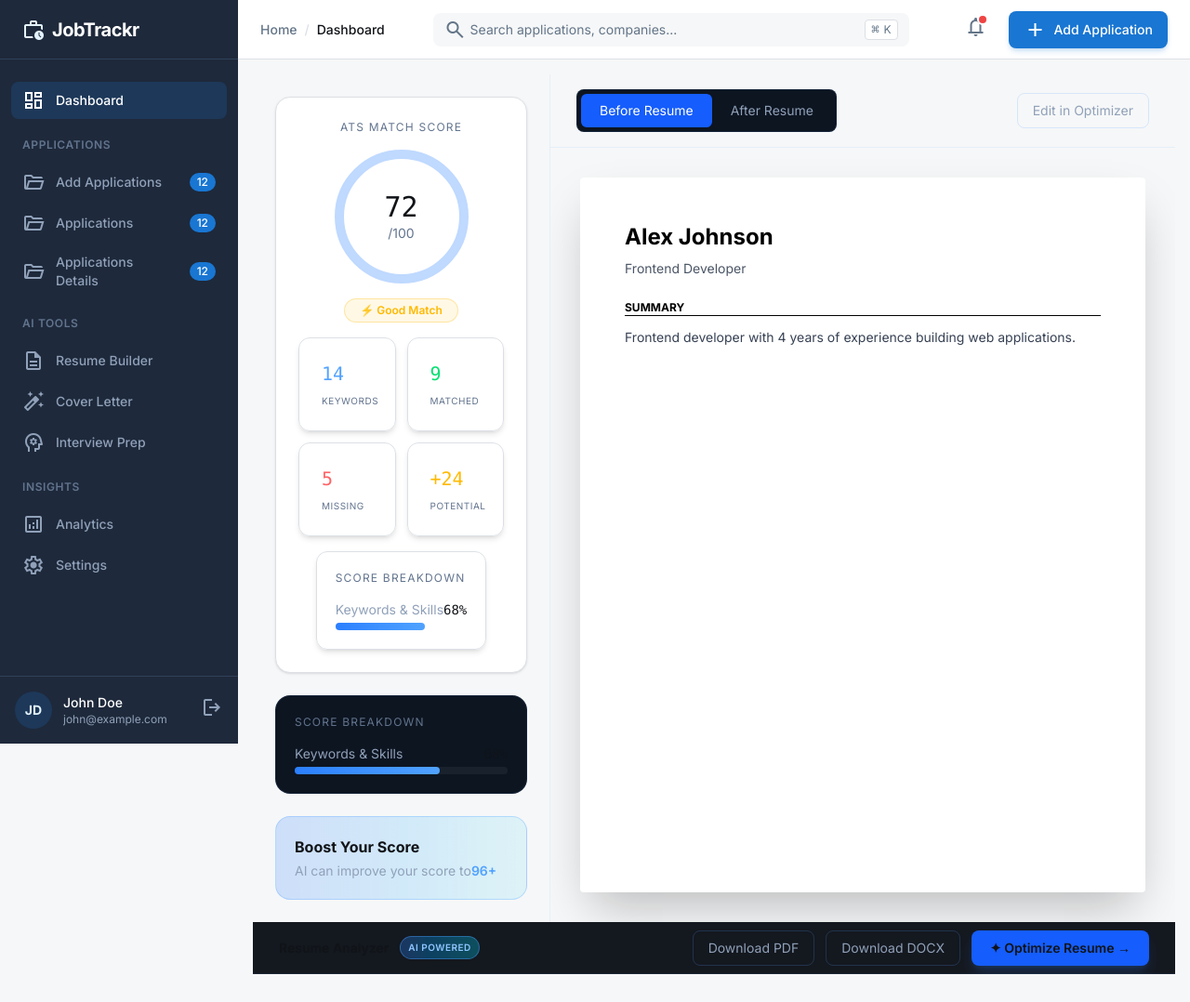
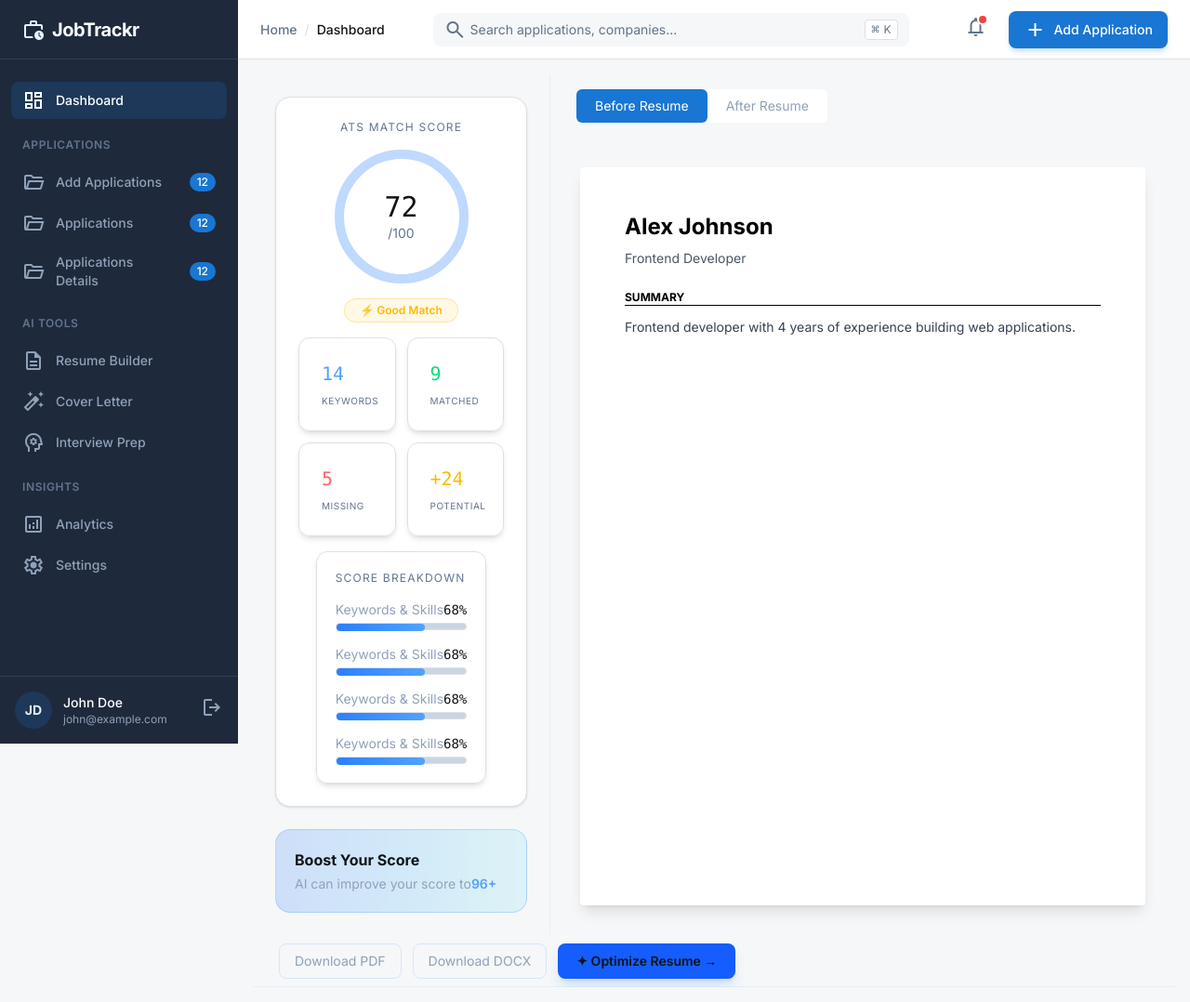
Before and after one commit to sushmasingh12/Job-Tracker, a React (Vite) app: page /optimizeResume in a window 1280 px wide. Shown: the whole page at 93% size. Built offline with nearby package versions, Linux system fonts and the light colour scheme.

Commit message:
stats card

```diff
--- a/src/Layout/Layout.jsx
+++ b/src/Layout/Layout.jsx
@@ -1,14 +1,14 @@
 import React from 'react'
 import { Outlet } from 'react-router-dom'
-import Sidebar from '../pages/navbar/Sidebar'
-import Header from '../pages/navbar/Header'
+import Sidebar from '../components/common/Sidebar'
+import Navbar from '../components/common/Navbar'
 const Layout = () => {
   return (
     <div>
         <Sidebar/>
         <div className="flex-1 lg:ml-64 flex flex-col">
 
-        <Header />
+        <Navbar />
 
         {/* Page Content */}
         <main className="flex-1 overflow-y-auto p-4">
--- /dev/null
+++ b/src/components/Dashboard/StatsCard.jsx
@@ -0,0 +1,84 @@
+import React from 'react'
+
+const StatsCard = () => {
+  return (
+    <div className="grid grid-cols-1 sm:grid-cols-2 lg:grid-cols-4 gap-6 mb-8">
+          <div className="bg-neutral-surface rounded-xl p-6 shadow-sm border border-neutral-border hover:shadow-md transition-shadow">
+            <div className="flex justify-between items-start">
+              <div>
+                <p className="text-xs font-medium text-neutral-muted">
+                  Total Applications
+                </p>
+                <h3 className="text-xl font-bold text-neutral-text mt-2">42</h3>
+              </div>
+              <div className="p-1 bg-blue-50 text-blue-600 rounded-lg">
+                <span className="material-symbols-outlined">folder_open</span>
+              </div>
+            </div>
+            <div className="mt-4 flex items-center text-xs">
+              <span className="text-neutral-muted">Lifetime total</span>
+            </div>
+          </div>
+          <div className="bg-neutral-surface rounded-xl p-6 shadow-sm border border-neutral-border hover:shadow-md transition-shadow">
+            <div className="flex justify-between items-start">
+              <div>
+                <p className="text-xs font-medium text-neutral-muted">This Week</p>
+                <h3 className="text-xl font-bold text-neutral-text mt-2">8</h3>
+              </div>
+              <div className="p-1 bg-purple-50 text-purple-600 rounded-lg">
+                <span className="material-symbols-outlined">calendar_today</span>
+              </div>
+            </div>
+            <div className="mt-4 flex items-center text-xs gap-1">
+              <span className="text-success flex items-center font-medium bg-success/10 px-1.5 py-0.5 rounded">
+                <span className="material-symbols-outlined text-sm mr-0.5">
+                  trending_up
+                </span>
+                12%
+              </span>
+              <span className="text-neutral-muted">vs last week</span>
+            </div>
+          </div>
+          <div className="bg-neutral-surface rounded-xl p-6 shadow-sm border border-neutral-border hover:shadow-md transition-shadow">
+            <div className="flex justify-between items-start">
+              <div>
+                <p className="text-xs font-medium text-neutral-muted">Interviews</p>
+                <h3 className="text-xl font-bold text-neutral-text mt-2">5</h3>
+              </div>
+              <div className="p-1 bg-orange-50 text-orange-600 rounded-lg">
+                <span className="material-symbols-outlined">
+                  video_camera_front
+                </span>
+              </div>
+            </div>
+            <div className="mt-4 flex items-center text-xs">
+              <span className="text-warning font-medium">2 scheduled soon</span>
+            </div>
+          </div>
+          <div className="bg-neutral-surface rounded-xl p-6 shadow-sm border border-neutral-border hover:shadow-md transition-shadow">
+            <div className="flex justify-between items-start">
+              <div>
+                <p className="text-xs font-medium text-neutral-muted">
+                  Response Rate
+                </p>
+                <h3 className="text-xl font-bold text-neutral-text mt-2">14%</h3>
+              </div>
+              <div className="p-1 bg-green-50 text-green-600 rounded-lg">
+                <span className="material-symbols-outlined">mark_email_read</span>
+              </div>
+            </div>
+            <div className="mt-4 flex items-center text-xs gap-1">
+              <span className="text-success flex items-center font-medium bg-success/10 px-1.5 py-0.5 rounded">
+                <span className="material-symbols-outlined text-sm mr-0.5">
+                  arrow_upward
+                </span>
+                2.1%
+              </span>
+              <span className="text-neutral-muted">vs avg</span>
+            </div>
+          </div>
+        </div>
+  )
+}
+
+export default StatsCard
--- a/src/components/ResumeBuilder/OptimizeResume.jsx
+++ b/src/components/ResumeBuilder/OptimizeResume.jsx
@@ -63,34 +63,40 @@ const OptimizeResume = () => {
               Score Breakdown
             </div>
 
-            <div>
+
               <div class="flex justify-between text-sm mb-1">
                 <span class="text-slate-400">Keywords & Skills</span>
                 <span class="font-mono">68%</span>
               </div>
-              <div class="h-2 bg-white/5 rounded-full">
+              <div class="h-2 bg-slate-300 border border-neutral-border rounded-full">
                 <div class="h-2 bg-gradient-to-r from-blue-500 to-blue-400 rounded-full w-[68%]"></div>
               </div>
-            </div>
+              <div class="flex justify-between text-sm mb-1">
+                <span class="text-slate-400">Keywords & Skills</span>
+                <span class="font-mono">68%</span>
+              </div>
+              <div class="h-2 bg-slate-300 border border-neutral-border rounded-full">
+                <div class="h-2 bg-gradient-to-r from-blue-500 to-blue-400 rounded-full w-[68%]"></div>
+              </div>
+              <div class="flex justify-between text-sm mb-1">
+                <span class="text-slate-400">Keywords & Skills</span>
+                <span class="font-mono">68%</span>
+              </div>
+              <div class="h-2 bg-slate-300 border border-neutral-border rounded-full">
+                <div class="h-2 bg-gradient-to-r from-blue-500 to-blue-400 rounded-full w-[68%]"></div>
+              </div>
+              <div class="flex justify-between text-sm mb-1">
+                <span class="text-slate-400">Keywords & Skills</span>
+                <span class="font-mono">68%</span>
+              </div>
+              <div class="h-2 bg-slate-300 border border-neutral-border rounded-full">
+                <div class="h-2 bg-gradient-to-r from-blue-500 to-blue-400 rounded-full w-[68%]"></div>
+              </div>
+
           </div>
 
           </div>
 
-          <div class="bg-[#0D1521] border border-blue-400/10 rounded-2xl p-5 space-y-4">
-            <div class="text-xs uppercase tracking-widest text-slate-500">
-              Score Breakdown
-            </div>
-
-            <div>
-              <div class="flex justify-between text-sm mb-1">
-                <span class="text-slate-400">Keywords & Skills</span>
-                <span class="font-mono">68%</span>
-              </div>
-              <div class="h-2 bg-white/5 rounded-full">
-                <div class="h-2 bg-gradient-to-r from-blue-500 to-blue-400 rounded-full w-[68%]"></div>
-              </div>
-            </div>
-          </div>
 
           <div
             onclick="goToOptimize()"
@@ -105,33 +111,28 @@ const OptimizeResume = () => {
         </div>
 
         <div class="flex-1 flex flex-col overflow-hidden">
-          <div class="flex items-center justify-between px-7 py-4 border-b border-blue-400/10">
-            <div class="flex bg-[#0D1521] border border-blue-400/10 rounded-lg p-1">
+          <div class="flex items-center justify-between  px-7 py-4 ">
+            <div class="flex bg-neutral-surface rounded-md">
               <button
-                id="btn-before"
-                onclick="switchView('before')"
-                class="px-5 py-2 text-sm rounded-md bg-blue-600 text-white"
+
+                class="px-5 py-2 text-sm rounded-md bg-primary text-white"
               >
                 Before Resume
               </button>
               <button
-                id="btn-after"
-                onclick="switchView('after')"
+
                 class="px-5 py-2 text-sm rounded-md text-slate-400"
               >
                 After Resume
               </button>
             </div>
 
-            <button class="px-4 py-2 text-sm border border-blue-400/20 rounded-lg text-slate-400">
-              Edit in Optimizer
-            </button>
           </div>
 
           <div class="flex-1 overflow-y-auto p-8 flex justify-center">
             <div
               id="beforeResume"
-              class="bg-white text-black w-full max-w-2xl p-12 shadow-2xl rounded"
+              class="bg-white text-black w-full max-w-2xl p-12 shadow-lg rounded"
             >
               <h1 class="text-2xl font-bold mb-2">Alex Johnson</h1>
               <p class="text-sm text-gray-600 mb-6">Frontend Developer</p>
@@ -158,13 +159,8 @@ const OptimizeResume = () => {
         </div>
       </div>
 
-      <nav class="flex items-center justify-between px-7 h-14 border-b border-blue-400/10 bg-[#080C14]/95 backdrop-blur-md">
-        <div class="flex items-center gap-3 text-sm font-semibold">
-          Resume Analyzer
-          <span class="text-[10px] px-2 py-1 rounded-full bg-gradient-to-r from-blue-500/30 to-cyan-400/30 border border-blue-400/40 text-blue-300 uppercase tracking-wider">
-            AI Powered
-          </span>
-        </div>
+      <div class="flex items-center justify-between px-7 h-14 border-b border-blue-400/10 ">
+
 
         <div class="flex gap-3">
           <button class="px-4 py-2 text-sm border border-blue-400/20 rounded-lg text-slate-400 hover:text-white hover:border-blue-500 transition">
@@ -182,7 +178,7 @@ const OptimizeResume = () => {
             ✦ Optimize Resume →
           </button>
         </div>
-      </nav>
+      </div>
     </div>
   );
 };
--- a/src/pages/navbar/Header.jsx
+++ b/src/components/common/Navbar.jsx
@@ -1,7 +1,7 @@
 import React from "react";
 import {Link } from "react-router-dom";
 
-const Header = () => {
+const Navbar = () => {
   return (
 
         <header className="h-16 bg-neutral-surface border-b border-neutral-border sticky top-0 z-30 px-6 flex items-center justify-between shrink-0">
@@ -42,4 +42,4 @@ const Header = () => {
   );
 };
 
-export default Header;
+export default Navbar;
--- a/src/main.jsx
+++ b/src/main.jsx
@@ -14,7 +14,7 @@ import Layout from './Layout/Layout'
 import Cover from './components/CoverLetter/Cover'
 import Interview from './components/InterviewPrep/Interview'
 import SignIn from './pages/Registration/SignIn'
-import Landing from './pages/Home/Landing'
+import Landing from './pages/landingPages/Landing'
 import SignUp from './pages/Registration/SignUp'
 import ApplicationForm from './components/Applications/ApplicationForm'
 import ApplicationDetails from './components/Applications/ApplicationDetails'
--- /dev/null
+++ b/src/pages/Dashboard.jsx
@@ -0,0 +1,9 @@
+import React from 'react'
+
+const Dashboard = () => {
+  return (
+    <div>Dashboard</div>
+  )
+}
+
+export default Dashboard
```
Also changed, not shown: src/components/Dashboard/Dashboard.jsx (+2 -76 lines), src/components/common/Sidebar.jsx (renamed from src/pages/navbar/Sidebar.jsx), src/pages/Registration/Authlayout.jsx (added), src/pages/landingPages/Features.jsx (renamed from src/pages/Home/Features.jsx), src/pages/landingPages/Landing.jsx (renamed from src/pages/Home/Landing.jsx).
